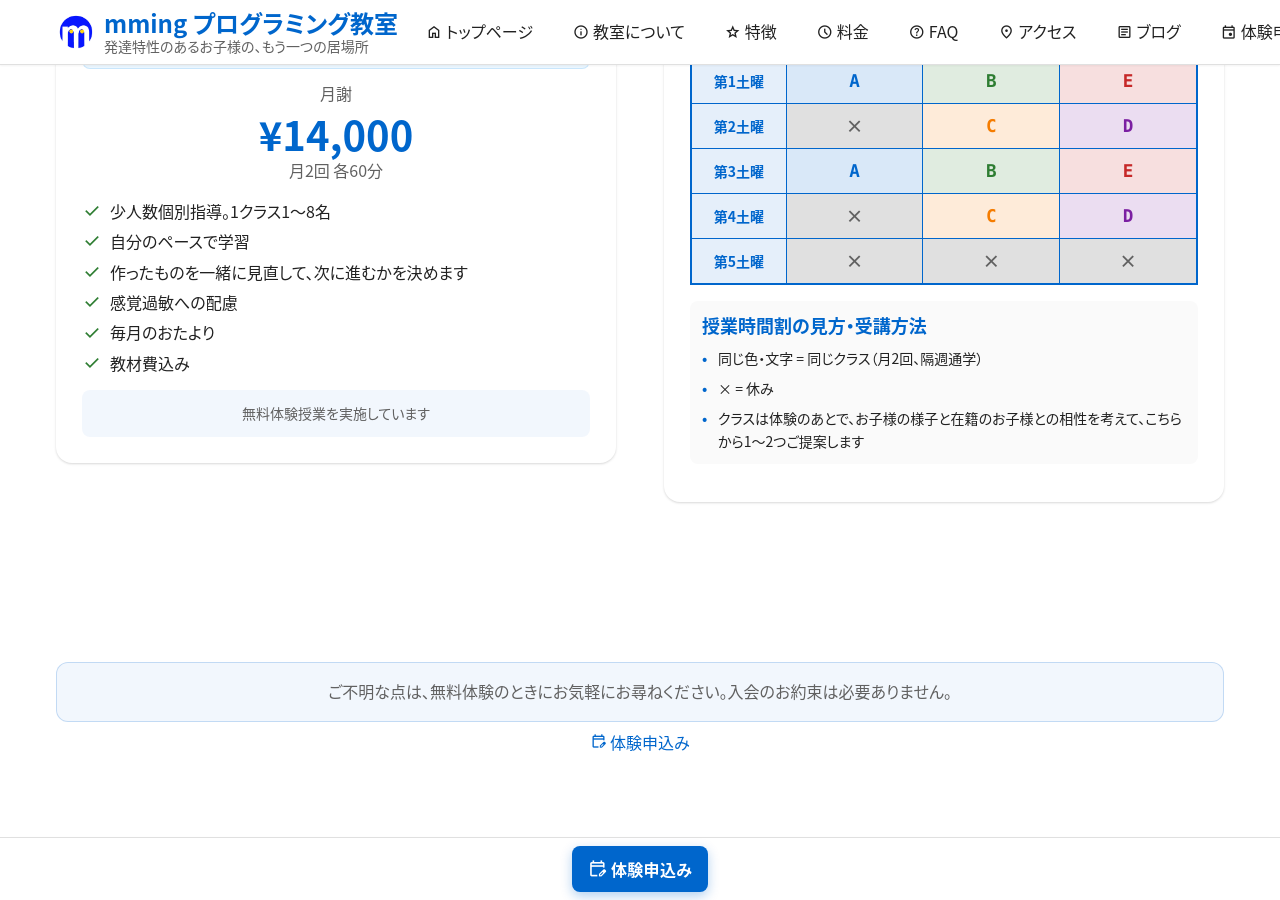
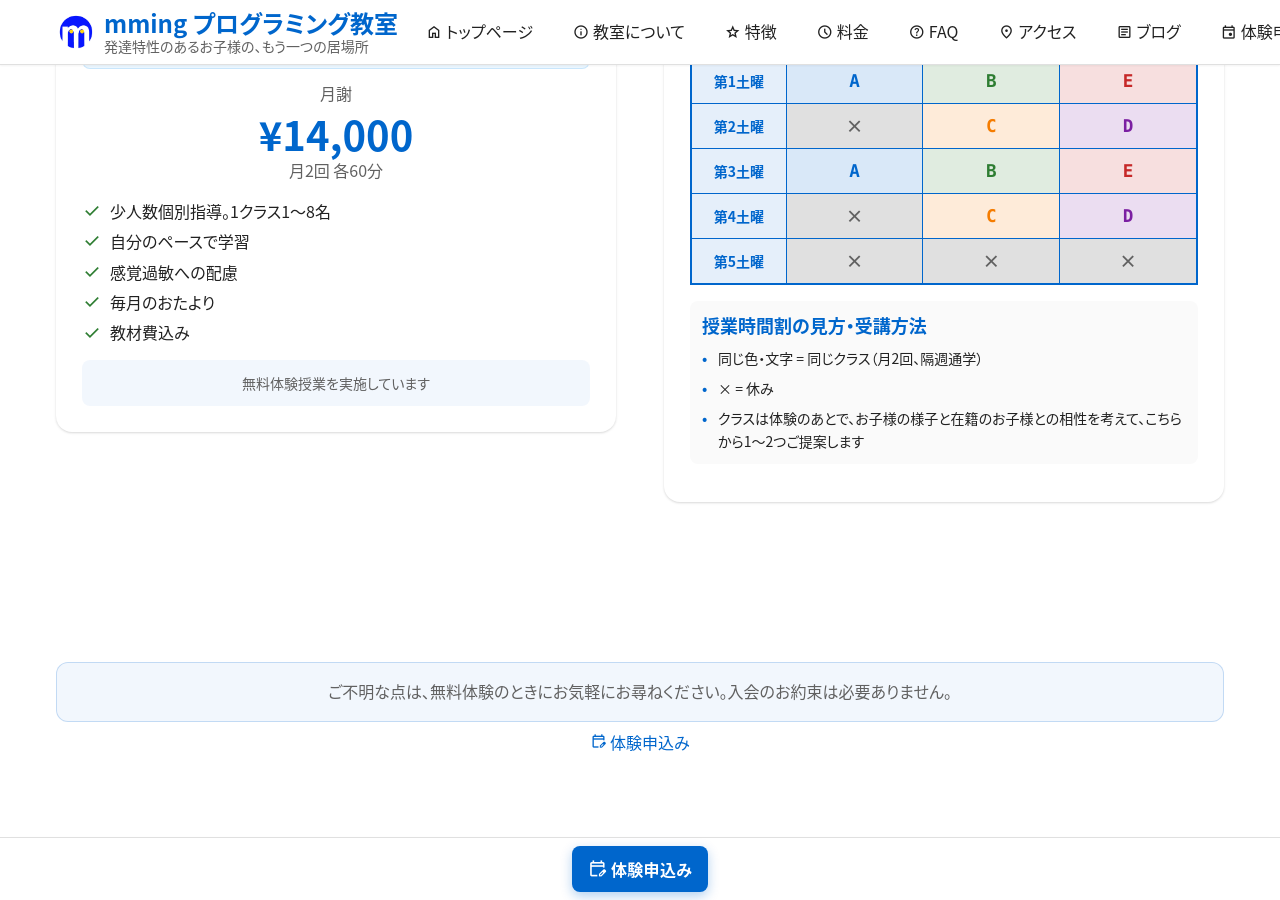
Before and after one commit to Mming-Lab/Mming-Lab.github.io, a Jekyll site: the page built from pricing.html, in a window 1280 px wide and 900 px high, scrolled down 340 px. Built offline with Jekyll 4.4.1, drawn with Linux system fonts in a browser that asks for light colours.

Commit message:
fix: 料金の features から、トップと重複する項目を落とす
「作ったものを一緒に見直して、次に進むかを決めます」を削除した。
同じことが features.yml の「前半30分：ひとりで考える時間」に
「分からないまま先へ進ませません。あとでもっとつらくなるからです」
として、より明確な言葉で既に書かれていた。

料金カードは料金の条件を書く場所で、教え方はトップの特徴セクションが
担っている。結果として 26885a1 からの変更は定員の明示だけになった。

Co-Authored-By: Claude Opus 5 <noreply@anthropic.com>

```diff
--- a/_data/pricing_schedule.yml
+++ b/_data/pricing_schedule.yml
@@ -53,7 +53,6 @@ plan:
   features:
     - "少人数個別指導。1クラス1〜8名"
     - "自分のペースで学習"
-    - "作ったものを一緒に見直して、次に進むかを決めます"
     - "感覚過敏への配慮"
     - "毎月のおたより"
     - "教材費込み"
```
